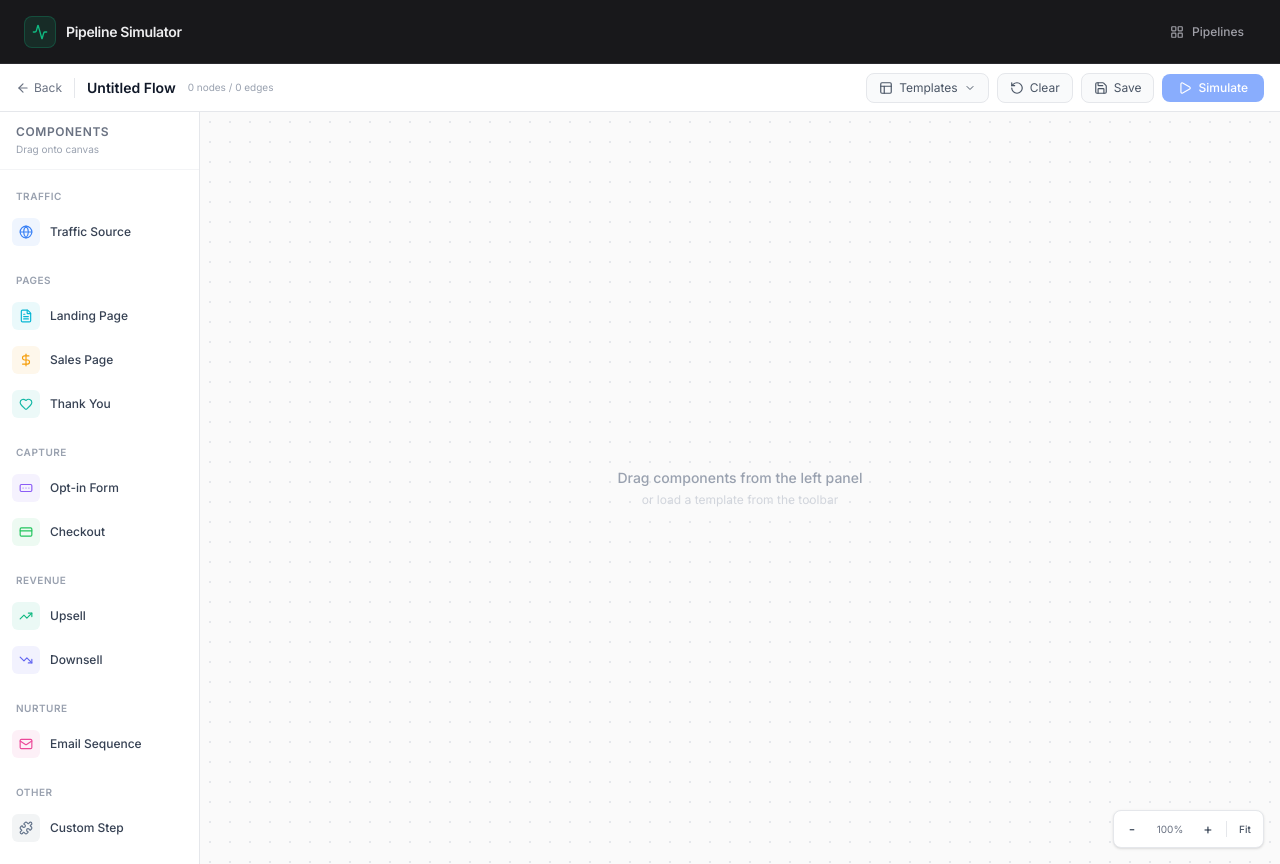
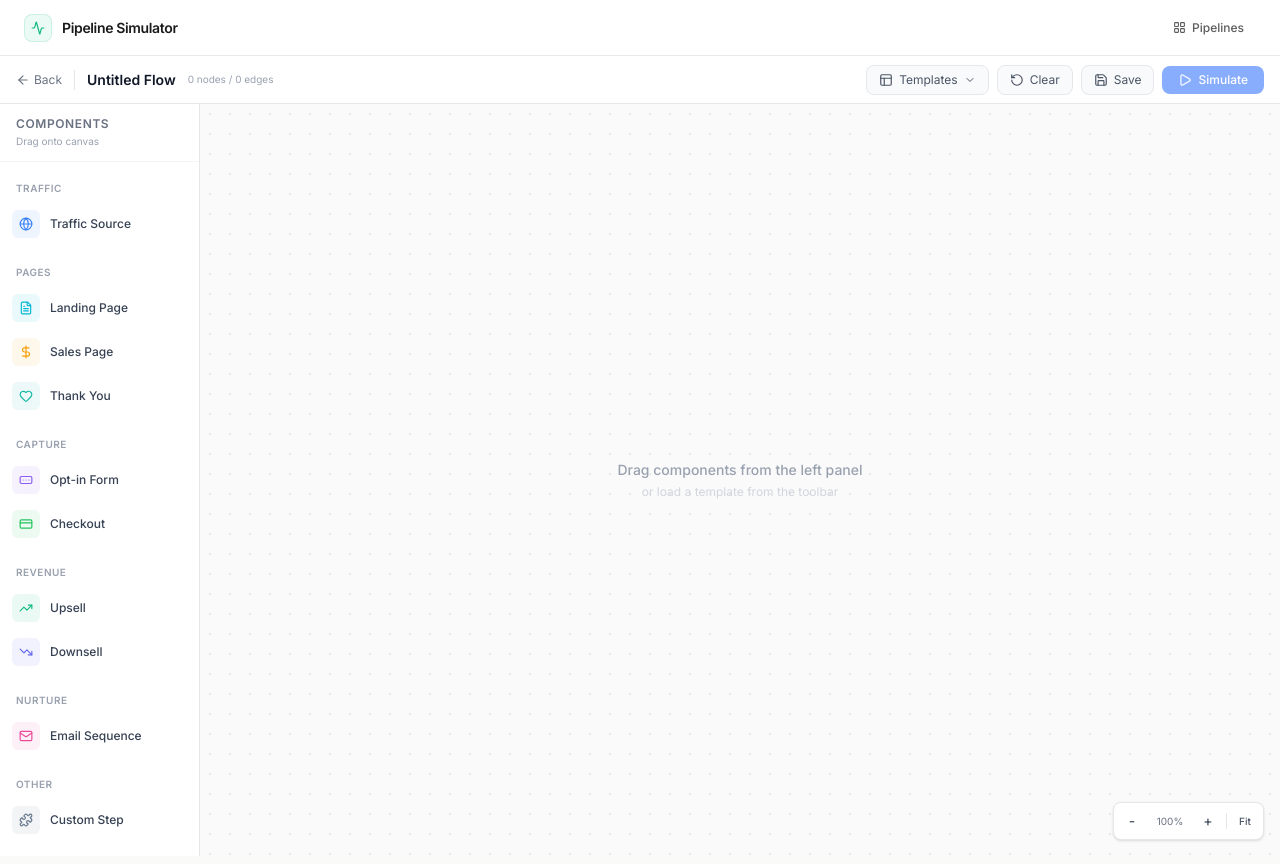
Before and after one commit to lordshua1337/pipeline-simulator, a Next.js app: page /dashboard/flow in a window 1280 px wide. Built offline with nearby package versions, Linux system fonts and the light colour scheme.

Commit message:
fix: premium warm light theme -- off-white #FAFAF8 bg, refined borders, emerald accent, proper chart colors

```diff
--- a/src/app/globals.css
+++ b/src/app/globals.css
@@ -1,30 +1,30 @@
 @import "tailwindcss";
 
 :root {
-  --bg: #111113;
-  --bg-alt: #18181B;
-  --surface: #1E1E22;
-  --surface-hover: #252529;
-  --border: #2A2A2F;
-  --border-light: #333338;
-  --text: #EDEDEF;
-  --text-secondary: #A0A0A8;
-  --text-muted: #5C5C66;
+  --bg: #FAFAF8;
+  --bg-alt: #F4F4F0;
+  --surface: #FFFFFF;
+  --surface-hover: #F9F9F7;
+  --border: #E8E8E4;
+  --border-light: #D4D4CF;
+  --text: #1A1A1A;
+  --text-secondary: #5C5C5C;
+  --text-muted: #9C9C96;
 
   --accent: #10B981;
-  --accent-soft: rgba(16, 185, 129, 0.12);
+  --accent-soft: rgba(16, 185, 129, 0.08);
   --blue: #3B82F6;
-  --blue-soft: rgba(59, 130, 246, 0.12);
+  --blue-soft: rgba(59, 130, 246, 0.06);
   --green: #10B981;
-  --green-soft: rgba(16, 185, 129, 0.12);
-  --amber: #F59E0B;
-  --amber-soft: rgba(245, 158, 11, 0.12);
-  --red: #EF4444;
-  --red-soft: rgba(239, 68, 68, 0.12);
-  --purple: #8B5CF6;
-  --purple-soft: rgba(139, 92, 246, 0.12);
-  --cyan: #06B6D4;
-  --cyan-soft: rgba(6, 182, 212, 0.12);
+  --green-soft: rgba(16, 185, 129, 0.06);
+  --amber: #D97706;
+  --amber-soft: rgba(217, 119, 6, 0.06);
+  --red: #DC2626;
+  --red-soft: rgba(220, 38, 38, 0.06);
+  --purple: #7C3AED;
+  --purple-soft: rgba(124, 58, 237, 0.06);
+  --cyan: #0891B2;
+  --cyan-soft: rgba(8, 145, 178, 0.06);
 }
 
 @theme inline {
@@ -37,38 +37,25 @@
 body {
   background: var(--bg);
   color: var(--text);
-  font-family: -apple-system, BlinkMacSystemFont, 'Segoe UI', sans-serif;
+  font-family: -apple-system, BlinkMacSystemFont, 'Inter', 'Segoe UI', sans-serif;
   -webkit-font-smoothing: antialiased;
 }
 
-/* Scrollbar */
-::-webkit-scrollbar {
-  width: 5px;
-  height: 5px;
-}
+::-webkit-scrollbar { width: 5px; height: 5px; }
+::-webkit-scrollbar-track { background: transparent; }
+::-webkit-scrollbar-thumb { background: var(--border); border-radius: 3px; }
+::-webkit-scrollbar-thumb:hover { background: var(--border-light); }
 
-::-webkit-scrollbar-track {
-  background: transparent;
-}
-
-::-webkit-scrollbar-thumb {
-  background: var(--border);
-  border-radius: 3px;
-}
-
-::-webkit-scrollbar-thumb:hover {
-  background: var(--border-light);
-}
-
-/* Shared sim input style */
+/* Premium input -- subtle, monospace numbers */
 .sim-input {
   background: var(--bg);
   border: 1px solid var(--border);
   color: var(--text);
   border-radius: 8px;
   padding: 8px 12px;
-  font-size: 14px;
-  font-family: 'SF Mono', 'Fira Code', 'Consolas', monospace;
+  font-size: 13px;
+  font-family: 'SF Mono', 'Fira Code', 'JetBrains Mono', 'Consolas', monospace;
+  font-weight: 500;
   outline: none;
   transition: border-color 0.15s, box-shadow 0.15s;
   width: 100%;
@@ -76,29 +63,22 @@ body {
 
 .sim-input:focus {
   border-color: var(--accent);
-  box-shadow: 0 0 0 2px var(--accent-soft);
+  box-shadow: 0 0 0 3px var(--accent-soft);
 }
 
 .sim-input:hover:not(:focus) {
   border-color: var(--border-light);
 }
 
-/* Sim card */
+/* Elevated card */
 .sim-card {
   background: var(--surface);
   border: 1px solid var(--border);
-  border-radius: 12px;
+  border-radius: 14px;
   padding: 20px;
 }
 
-.sim-card-compact {
-  background: var(--surface);
-  border: 1px solid var(--border);
-  border-radius: 10px;
-  padding: 14px 16px;
-}
-
-/* Inline editable number */
+/* Inline editable */
 .sim-inline-input {
   background: transparent;
   border: none;
@@ -108,15 +88,9 @@ body {
   width: 100%;
   padding: 2px 4px;
   margin: -2px -4px;
-  border-radius: 4px;
+  border-radius: 6px;
   transition: background 0.1s;
 }
 
-.sim-inline-input:hover {
-  background: var(--bg);
-}
-
-.sim-inline-input:focus {
-  background: var(--bg);
-  outline: 1px solid var(--border-light);
-}
+.sim-inline-input:hover { background: var(--bg-alt); }
+.sim-inline-input:focus { background: var(--bg-alt); box-shadow: inset 0 0 0 1px var(--border-light); }
--- a/src/components/NavBar.tsx
+++ b/src/components/NavBar.tsx
@@ -6,15 +6,15 @@ import { Activity, LayoutGrid } from 'lucide-react'
 export default function NavBar() {
   return (
     <nav
-      className="w-full px-6 h-16 flex items-center justify-between"
-      style={{ borderBottom: '1px solid var(--border)', background: 'var(--bg-alt)' }}
+      className="w-full px-6 h-14 flex items-center justify-between"
+      style={{ borderBottom: '1px solid var(--border)', background: 'var(--surface)' }}
     >
       <Link href="/dashboard" className="flex items-center gap-2.5 group">
         <div
-          className="flex items-center justify-center w-8 h-8 rounded-lg"
-          style={{ background: 'var(--accent-soft)', border: '1px solid rgba(16, 185, 129, 0.25)' }}
+          className="flex items-center justify-center w-7 h-7 rounded-lg"
+          style={{ background: 'var(--accent-soft)', border: '1px solid rgba(16, 185, 129, 0.15)' }}
         >
-          <Activity size={16} style={{ color: 'var(--accent)' }} />
+          <Activity size={14} style={{ color: 'var(--accent)' }} />
         </div>
         <span className="text-sm font-semibold tracking-tight" style={{ color: 'var(--text)' }}>
           Pipeline Simulator
@@ -23,10 +23,10 @@ export default function NavBar() {
 
       <Link
         href="/dashboard"
-        className="flex items-center gap-2 px-3 py-1.5 rounded-lg text-xs font-medium transition-all hover:opacity-80"
+        className="flex items-center gap-1.5 px-3 py-1.5 rounded-lg text-xs font-medium transition-colors hover:bg-[var(--bg-alt)]"
         style={{ color: 'var(--text-secondary)' }}
       >
-        <LayoutGrid size={14} />
+        <LayoutGrid size={13} />
         Pipelines
       </Link>
     </nav>
--- a/src/components/workspace/TabBar.tsx
+++ b/src/components/workspace/TabBar.tsx
@@ -16,30 +16,17 @@ interface TabBarProps {
 }
 
 function getTabColor(tab: WorkspaceTab): string {
-  const info = SIM_TYPES.find((s) => s.type === tab.simData.type)
-  return info?.color || '#64748B'
+  return SIM_TYPES.find((s) => s.type === tab.simData.type)?.color || '#9C9C96'
 }
 
 export function TabBar({ tabs, activeTabId, onSelect, onClose, onRename, onDuplicate, onNew }: TabBarProps) {
   const [editingId, setEditingId] = useState<string | null>(null)
   const [editValue, setEditValue] = useState('')
 
-  const startRename = (tab: WorkspaceTab) => {
-    setEditingId(tab.id)
-    setEditValue(tab.name)
-  }
-
-  const finishRename = () => {
-    if (editingId && editValue.trim()) {
-      onRename(editingId, editValue.trim())
-    }
-    setEditingId(null)
-  }
-
   return (
     <div
-      className="flex items-center h-10 px-1 overflow-x-auto flex-shrink-0"
-      style={{ background: 'var(--bg)', borderBottom: '1px solid var(--border)' }}
+      className="flex items-end h-10 px-2 overflow-x-auto flex-shrink-0 gap-[2px]"
+      style={{ background: 'var(--bg-alt)', borderBottom: '1px solid var(--border)' }}
     >
       {tabs.map((tab) => {
         const isActive = tab.id === activeTabId
@@ -49,55 +36,47 @@ export function TabBar({ tabs, activeTabId, onSelect, onClose, onRename, onDupli
           <div
             key={tab.id}
             onClick={() => onSelect(tab.id)}
-            onDoubleClick={() => startRename(tab)}
-            className="group flex items-center gap-1.5 px-3 h-8 rounded-t-lg cursor-pointer transition-all flex-shrink-0 max-w-[200px]"
+            onDoubleClick={() => { setEditingId(tab.id); setEditValue(tab.name) }}
+            className="group flex items-center gap-1.5 px-3 h-[34px] cursor-pointer transition-all flex-shrink-0 max-w-[200px] rounded-t-lg"
             style={{
               background: isActive ? 'var(--surface)' : 'transparent',
-              borderLeft: isActive ? '1px solid var(--border)' : '1px solid transparent',
-              borderRight: isActive ? '1px solid var(--border)' : '1px solid transparent',
-              borderTop: isActive ? '1px solid var(--border)' : '1px solid transparent',
+              borderTop: isActive ? '2px solid ' + color : '2px solid transparent',
+              borderLeft: isActive ? '1px solid var(--border)' : 'none',
+              borderRight: isActive ? '1px solid var(--border)' : 'none',
               marginBottom: isActive ? '-1px' : '0',
             }}
           >
-            <div className="w-2 h-2 rounded-full flex-shrink-0" style={{ backgroundColor: color }} />
+            <div className="w-[6px] h-[6px] rounded-full flex-shrink-0" style={{ backgroundColor: color }} />
 
             {editingId === tab.id ? (
               <input
                 autoFocus
                 value={editValue}
                 onChange={(e) => setEditValue(e.target.value)}
-                onBlur={finishRename}
-                onKeyDown={(e) => {
-                  if (e.key === 'Enter') finishRename()
-                  if (e.key === 'Escape') setEditingId(null)
-                }}
+                onBlur={() => { if (editValue.trim()) onRename(tab.id, editValue.trim()); setEditingId(null) }}
+                onKeyDown={(e) => { if (e.key === 'Enter') { if (editValue.trim()) onRename(tab.id, editValue.trim()); setEditingId(null) } }}
                 className="text-[11px] font-medium bg-transparent border-none outline-none w-24"
                 style={{ color: 'var(--text)' }}
                 onClick={(e) => e.stopPropagation()}
               />
             ) : (
-              <span
-                className="text-[11px] font-medium truncate"
-                style={{ color: isActive ? 'var(--text)' : 'var(--text-muted)' }}
-              >
+              <span className="text-[11px] font-medium truncate" style={{ color: isActive ? 'var(--text)' : 'var(--text-muted)' }}>
                 {tab.name}
               </span>
             )}
 
-            <div className="flex items-center gap-0.5 opacity-0 group-hover:opacity-100 transition-opacity flex-shrink-0">
+            <div className="flex items-center gap-0.5 opacity-0 group-hover:opacity-100 transition-opacity flex-shrink-0 ml-auto">
               <button
                 onClick={(e) => { e.stopPropagation(); onDuplicate(tab.id) }}
-                className="w-4 h-4 flex items-center justify-center rounded"
+                className="w-4 h-4 flex items-center justify-center rounded hover:bg-[var(--bg-alt)]"
                 style={{ color: 'var(--text-muted)' }}
-                title="Duplicate"
               >
                 <Copy className="w-2.5 h-2.5" />
               </button>
               <button
                 onClick={(e) => { e.stopPropagation(); onClose(tab.id) }}
-                className="w-4 h-4 flex items-center justify-center rounded hover:text-red-400"
+                className="w-4 h-4 flex items-center justify-center rounded hover:bg-red-50"
                 style={{ color: 'var(--text-muted)' }}
-                title="Close"
               >
                 <X className="w-2.5 h-2.5" />
               </button>
@@ -108,9 +87,8 @@ export function TabBar({ tabs, activeTabId, onSelect, onClose, onRename, onDupli
 
       <button
         onClick={onNew}
-        className="flex items-center justify-center w-7 h-7 rounded-lg transition-colors flex-shrink-0 ml-1"
+        className="flex items-center justify-center w-7 h-7 rounded-lg transition-colors flex-shrink-0 ml-1 hover:bg-[var(--border)]"
         style={{ color: 'var(--text-muted)' }}
-        title="New simulation"
       >
         <Plus className="w-3.5 h-3.5" />
       </button>
```
Also changed, not shown: src/components/sims/PricingSim.tsx (+16 -16 lines).
